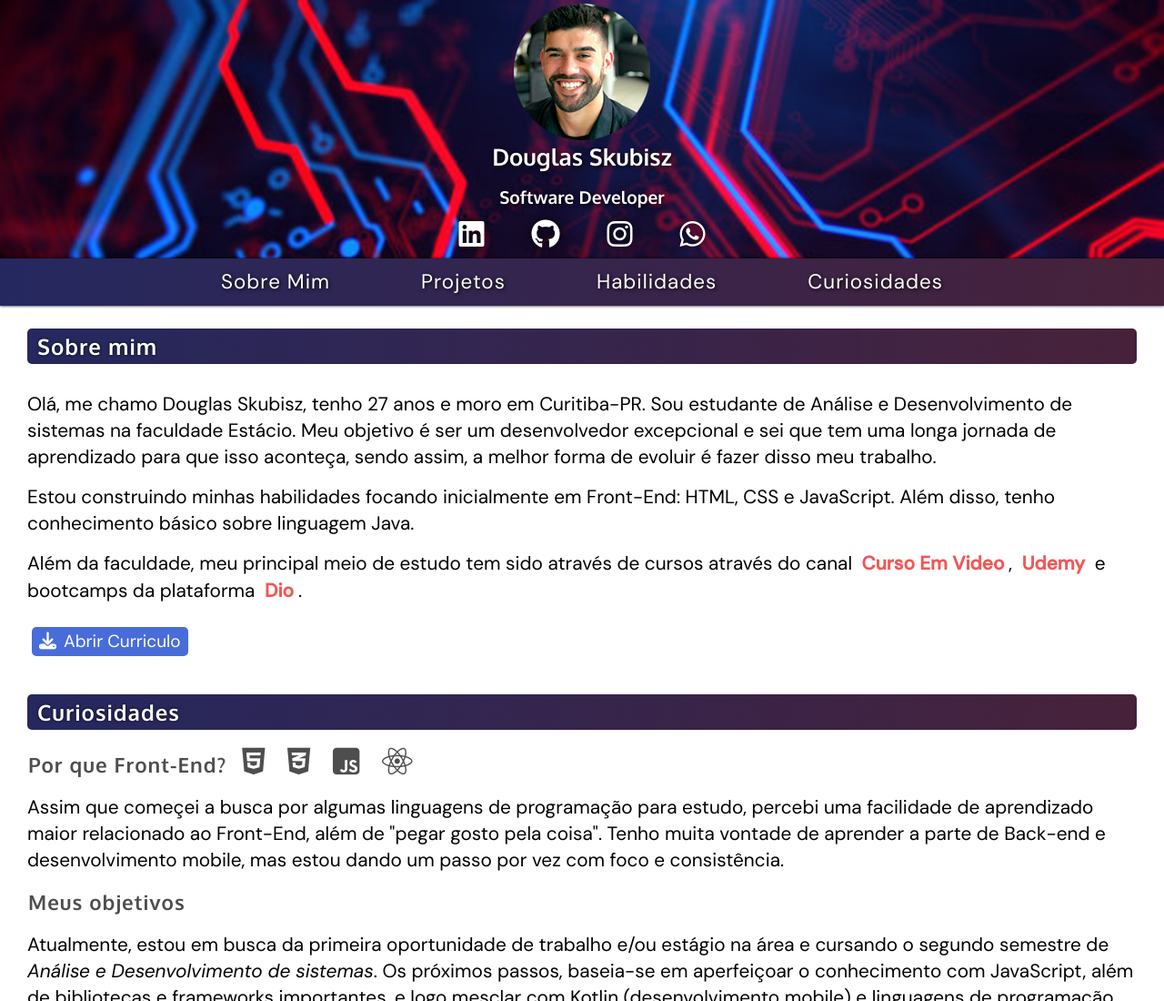
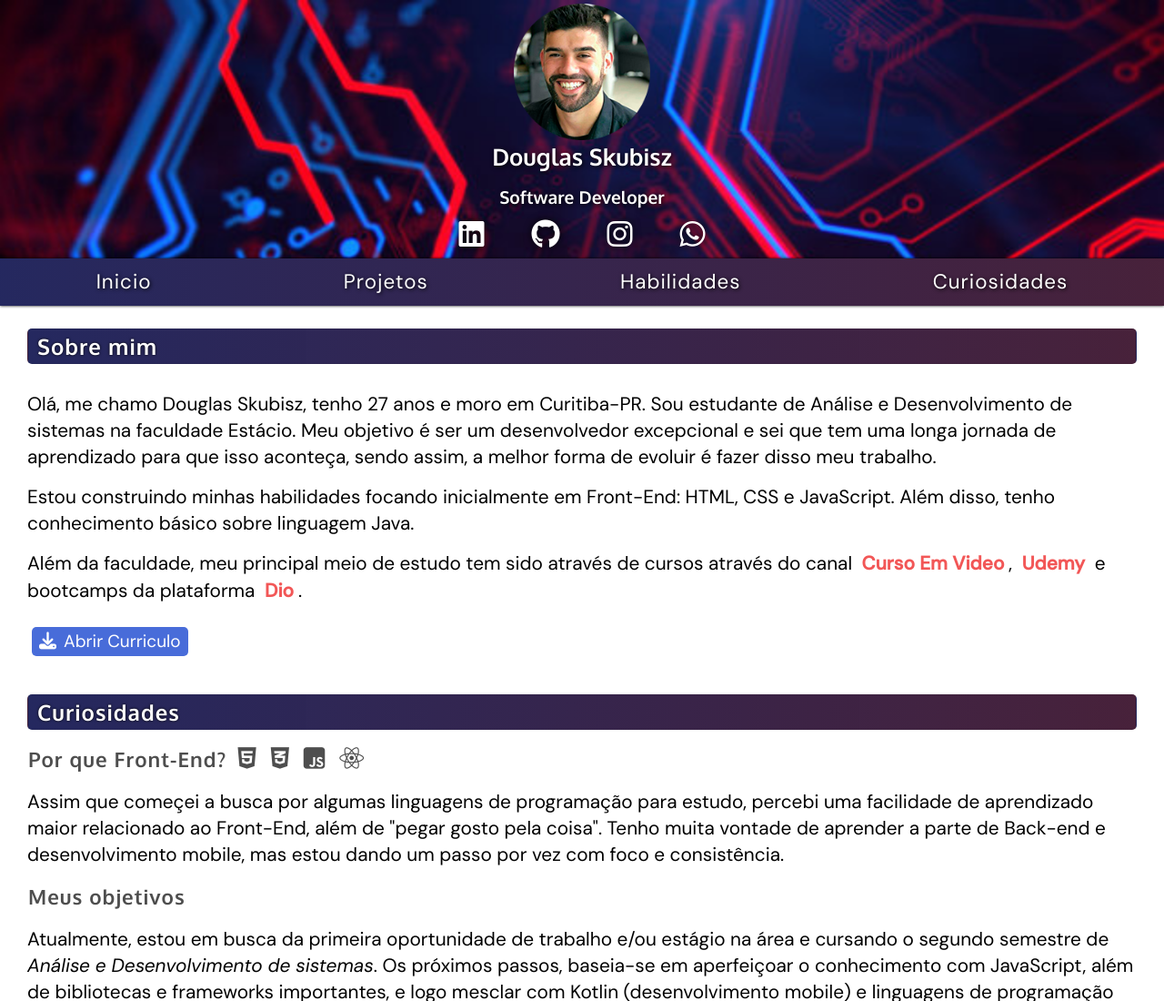
Before and after one commit to DouglasSkubisz/meu-portfolio, a plain HTML site: page index.html in a window 1280 px wide. Shown: the top 1100 px of the page at 91% size. Drawn offline with Linux system fonts and the light colour scheme.

Commit message:
commit size2
mais ajustes de tamanho

```diff
--- a/index.html
+++ b/index.html
@@ -24,7 +24,7 @@
 
     <nav id="nav">
         <ul class="menu">
-            <li><a href="#">Sobre Mim</a></li>
+            <li><a href="#">Inicio</a></li>
             <li><a href="#">Projetos</a></li>
             <li><a href="#">Habilidades</a></li>
             <li><a href="#">Curiosidades</a></li>
--- a/style.css
+++ b/style.css
@@ -68,12 +68,12 @@ nav{
     list-style-type: none;
     display: flex;
     flex-direction: row;
-    justify-content: center;
+    justify-content: space-around;
 }
 .menu a{
     color: white;
     background-color: transparent;
-    padding: 11px 8px;
+    padding: 11px 5px;
     border-radius: 8px;
 }
 .menu a:hover{
@@ -116,6 +116,7 @@ main h2{
 }
 main h3{
     margin: 13px 1px;
+    font-size: 1em;
 }
 main p{
     margin-bottom: 15px;
@@ -152,8 +153,8 @@ section p a:hover{
     cursor: pointer;
 }
 .iconmain{
-    padding: 0px .2em 0px .3em;
-    font-size: 1.5em;
+    padding: 0px .1em 0px .2em;
+    font-size: 1.2em;
 }
 #html5:hover{
     color: #E44D26;
```
